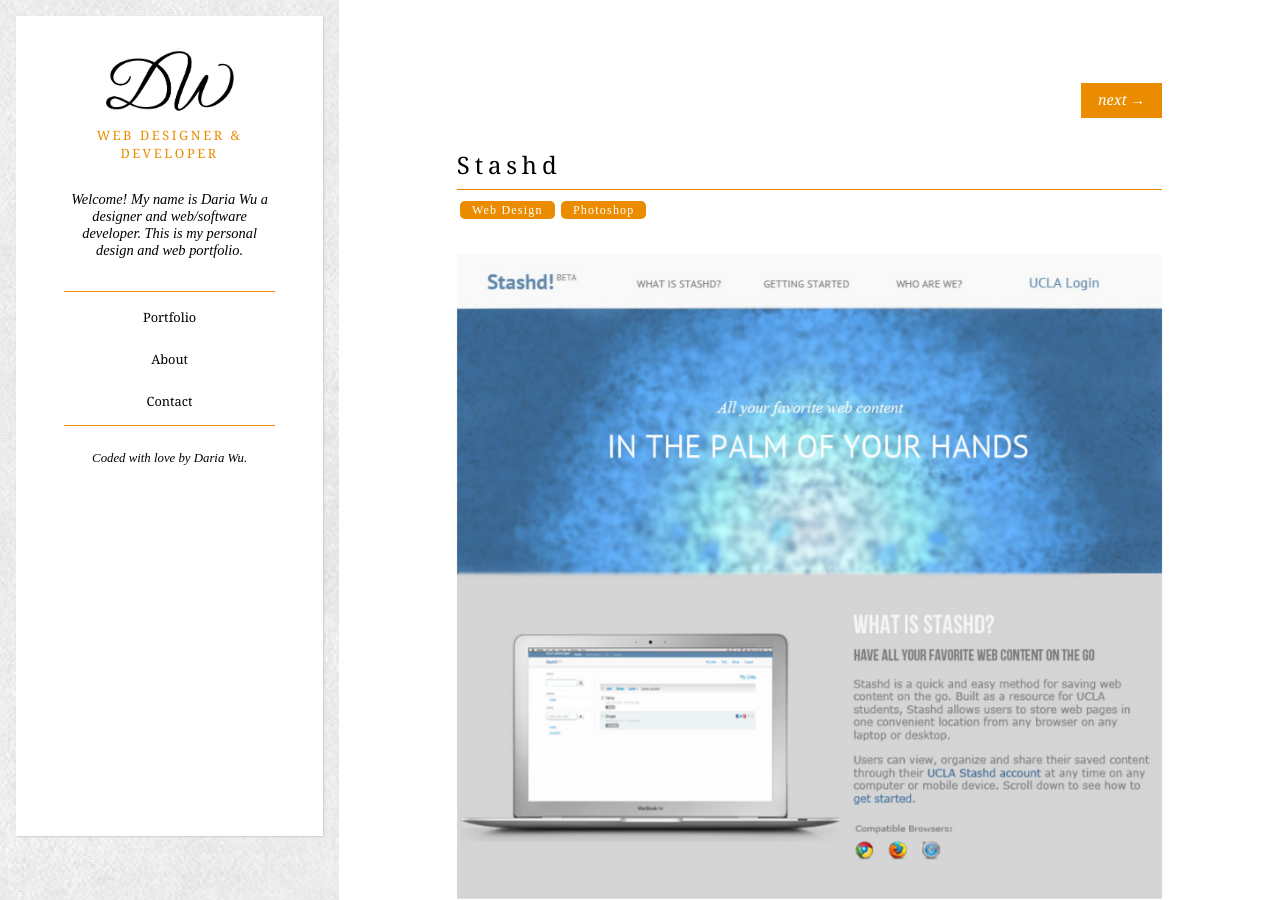
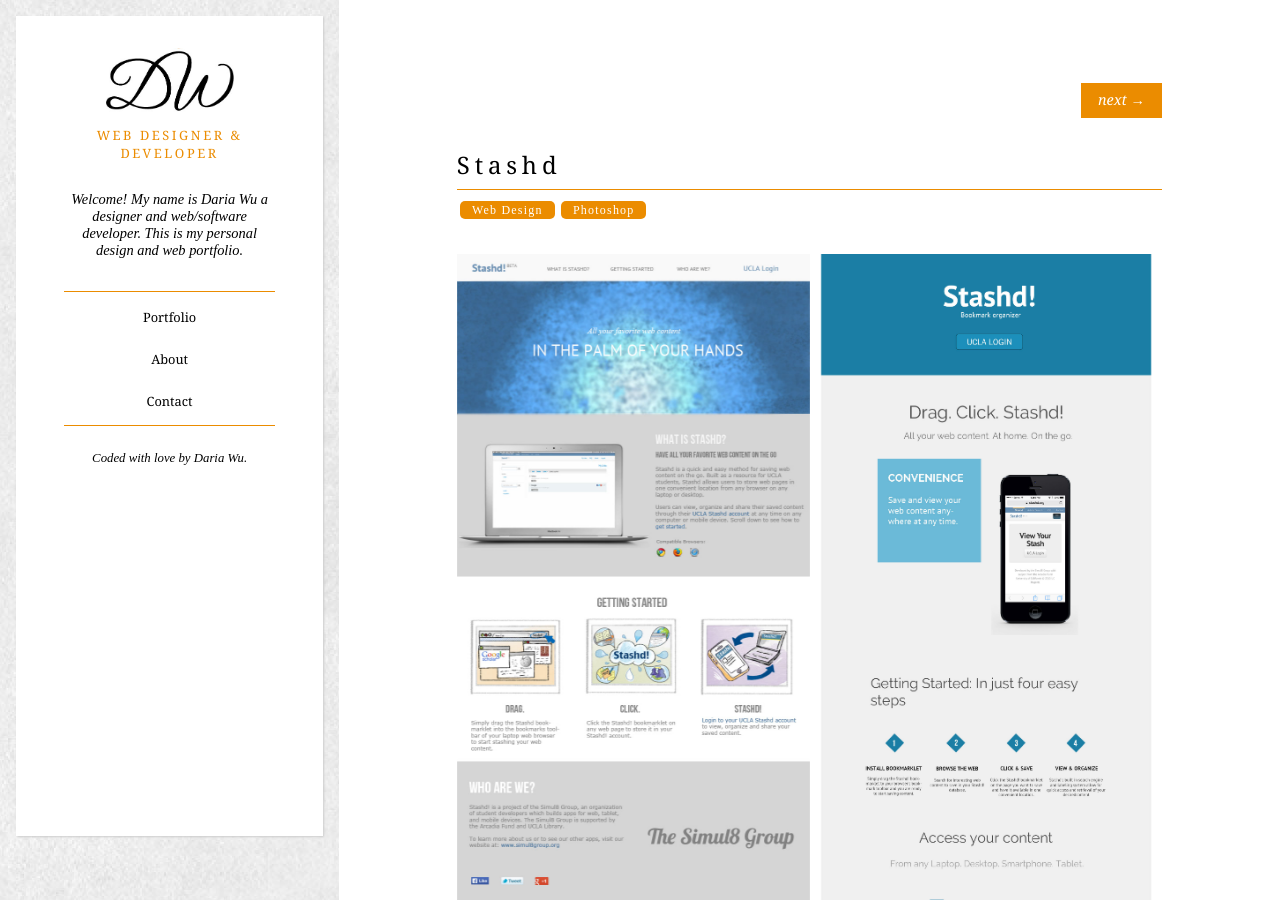
Before and after one commit to dwu891/dwu891.github.io, a Jekyll site: the page built from stashd.html, in a window 1280 px wide and 900 px high. Built offline with Jekyll 4.4.1, drawn with Linux system fonts in a browser that asks for light colours; nearby versions of some CDN libraries.

Commit message:
Added a project image to Stashd

```diff
--- a/stashd.html
+++ b/stashd.html
@@ -34,7 +34,10 @@
             <li>Web Design</li>
             <li>Photoshop</li>
         </ul>
-        <img class="p-img full fade-in" src="images/stashd-mockup.jpg">
+        <div class="p-gallery">
+            <img class="p-img half fade-in one" src="images/stashd-mockup.jpg">
+            <img class="p-img half fade-in two" src="images/stashd_mockup_v2.jpg">
+        </div>
         <ul class="skills-list bottom">
             <li>Web Design</li>
             <li>Photoshop</li>
```
Also changed, not shown: images/stashd_mockup_v2.jpg (added).
